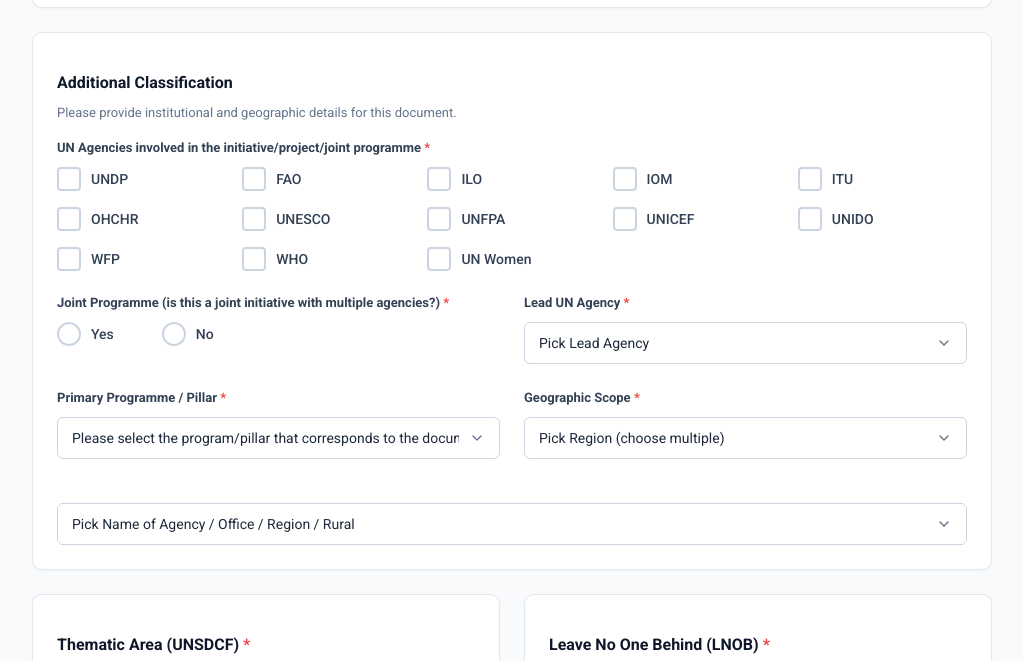
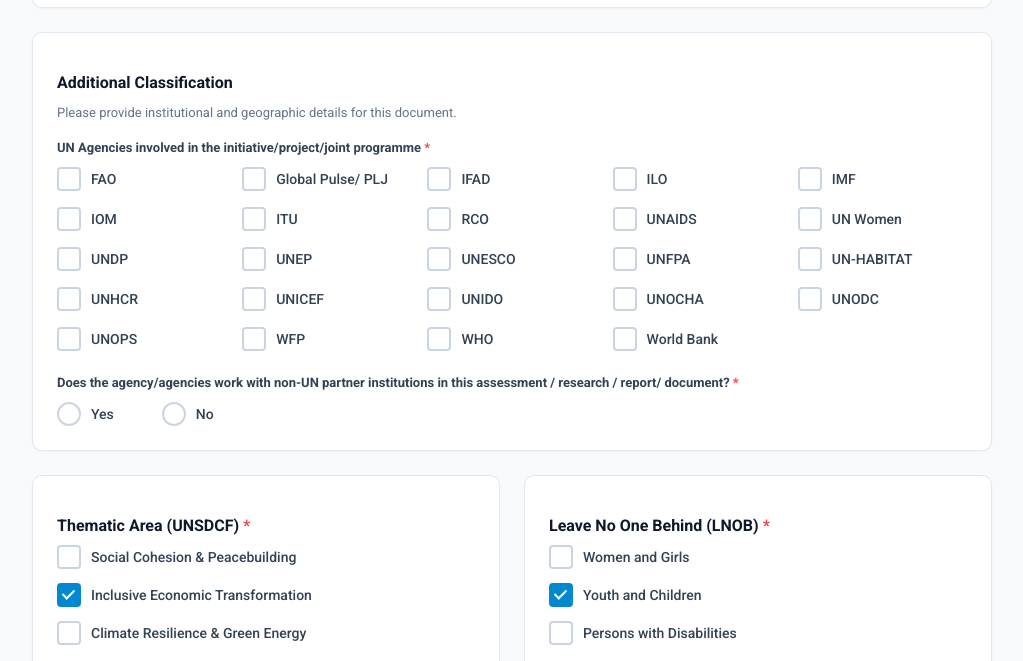
Before and after one commit to tonitegarsahidi/DOMESV2, an Astro site: page /cms/submissions/new/step-3 in a window 1280 px wide. Shown: the part 1425-2086 px from the top of the page, without its empty margins (48-1071 px from the left). Built offline with nearby package versions, Linux system fonts and the light colour scheme; Astro itself is replaced by a stand-in of ours.

Commit message:
fix: add more UN agencies and remove form

```diff
--- a/src/components/cms/CMSNewSubmissionStep3.jsx
+++ b/src/components/cms/CMSNewSubmissionStep3.jsx
@@ -115,9 +115,30 @@
 ];
 
 const AGENCIES = [
-  'UNDP', 'FAO', 'ILO', 'IOM', 'ITU',
-  'OHCHR', 'UNESCO', 'UNFPA', 'UNICEF', 'UNIDO',
-  'WFP', 'WHO', 'UN Women',
+  'FAO',
+  'Global Pulse/ PLJ',
+  'IFAD',
+  'ILO',
+  'IMF',
+  'IOM',
+  'ITU',
+  'RCO',
+  'UNAIDS',
+  'UN Women',
+  'UNDP',
+  'UNEP',
+  'UNESCO',
+  'UNFPA',
+  'UN-HABITAT',
+  'UNHCR',
+  'UNICEF',
+  'UNIDO',
+  'UNOCHA',
+  'UNODC',
+  'UNOPS',
+  'WFP',
+  'WHO',
+  'World Bank',
 ];
 
 const THEMATIC_AREAS = [
@@ -139,11 +160,35 @@
   const [selectedSectors, setSelectedSectors] = useState(['Economic Growth & Trade', 'Governance & Human Rights']);
   const [selectedSDGs, setSelectedSDGs] = useState([2, 5]);
   const [selectedAgencies, setSelectedAgencies] = useState([]);
-  const [isJointProgramme, setIsJointProgramme] = useState('');
-  const [leadAgency, setLeadAgency] = useState('');
-  const [primaryProgramme, setPrimaryProgramme] = useState('');
-  const [geoScope, setGeoScope] = useState('');
-  const [agencyName, setAgencyName] = useState('');
+  const [worksWithNonUNPartners, setWorksWithNonUNPartners] = useState('');
+  const [nonUNPartners, setNonUNPartners] = useState([{ type: '', name: '' }]);
+
+  const nonUNPartnerTypes = [
+    'Government',
+    'Universities',
+    'Billateral Agency',
+    'Consulting Firm',
+    'Think Tank / Research Institute',
+    'International NGO',
+    'Local NGO',
+    'Others'
+  ];
+
+  const addNonUNPartner = () => {
+    setNonUNPartners([...nonUNPartners, { type: '', name: '' }]);
+  };
+
+  const removeNonUNPartner = (index) => {
+    const updated = [...nonUNPartners];
+    updated.splice(index, 1);
+    setNonUNPartners(updated);
+  };
+
+  const updateNonUNPartner = (index, field, value) => {
+    const updated = [...nonUNPartners];
+    updated[index][field] = value;
+    setNonUNPartners(updated);
+  };
   const [selectedThematic, setSelectedThematic] = useState(['Inclusive Economic Transformation']);
   const [selectedLNOB, setSelectedLNOB] = useState(['Youth and Children']);
   const [otherLNOB, setOtherLNOB] = useState('');
@@ -277,69 +322,71 @@
                 </div>
               </div>
 
-              {/* Joint Programme + Lead Agency row */}
-              <div className="wiz-s3-row-2col">
+              {/* Non-UN Partner question (full width) */}
               <div className="wiz-s3-field">
                 <label className="wiz-s3-label">
-                    Joint Programme (is this a joint initiative with multiple agencies?) <span className="wiz-required">*</span>
+                  Does the agency/agencies work with non-UN partner institutions in this assessment / research / report/ document? <span className="wiz-required">*</span>
                 </label>
                 <div className="wiz-s2-radio-row">
                   <label className="wiz-s2-radio-item">
-                      <input type="radio" name="jointProg" value="yes" checked={isJointProgramme === 'yes'} onChange={(e) => setIsJointProgramme(e.target.value)} />
+                    <input type="radio" name="nonUNPartners" value="yes" checked={worksWithNonUNPartners === 'yes'} onChange={(e) => setWorksWithNonUNPartners(e.target.value)} />
                     <span className="wiz-s2-radio-circle" />
                     <span>Yes</span>
                   </label>
                   <label className="wiz-s2-radio-item">
-                      <input type="radio" name="jointProg" value="no" checked={isJointProgramme === 'no'} onChange={(e) => setIsJointProgramme(e.target.value)} />
+                    <input type="radio" name="nonUNPartners" value="no" checked={worksWithNonUNPartners === 'no'} onChange={(e) => setWorksWithNonUNPartners(e.target.value)} />
                     <span className="wiz-s2-radio-circle" />
                     <span>No</span>
                   </label>
                 </div>
               </div>
+
+              {/* Non-UN Partners input fields (only show if user answered Yes) */}
+              {worksWithNonUNPartners === 'yes' && (
                 <div className="wiz-s3-field">
-                  <label className="wiz-s3-label">Lead UN Agency <span className="wiz-required">*</span></label>
-                  <select className="wiz-s3-select" value={leadAgency} onChange={(e) => setLeadAgency(e.target.value)}>
-                    <option value="">Pick Lead Agency</option>
-                    {AGENCIES.map((a) => <option key={a} value={a}>{a}</option>)}
+                  <label className="wiz-s3-label">Choose Non UN Partner Institution</label>
+                  {nonUNPartners.map((partner, index) => (
+                    <div key={index} className="wiz-s3-row-2col" style={{ marginBottom: '12px', alignItems: 'flex-end' }}>
+                      <div className="wiz-s3-field" style={{ marginBottom: '0' }}>
+                        <select
+                          className="wiz-s3-select"
+                          value={partner.type}
+                          onChange={(e) => updateNonUNPartner(index, 'type', e.target.value)}
+                        >
+                          <option value="">Select Type</option>
+                          {nonUNPartnerTypes.map((type) => <option key={type} value={type}>{type}</option>)}
                         </select>
                       </div>
-              </div>
-
-              {/* Primary Programme + Geographic Scope row */}
-              <div className="wiz-s3-row-2col">
-                <div className="wiz-s3-field">
-                  <label className="wiz-s3-label">Primary Programme / Pillar <span className="wiz-required">*</span></label>
-                  <select className="wiz-s3-select" value={primaryProgramme} onChange={(e) => setPrimaryProgramme(e.target.value)}>
-                    <option value="">Please select the program/pillar that corresponds to the document</option>
-                    <option value="governance">Governance & Rule of Law</option>
-                    <option value="resilience">Resilience & Climate</option>
-                    <option value="inclusive">Inclusive Growth</option>
-                    <option value="human_capital">Human Capital Development</option>
-                  </select>
-                </div>
-                <div className="wiz-s3-field">
-                  <label className="wiz-s3-label">Geographic Scope <span className="wiz-required">*</span></label>
-                  <select className="wiz-s3-select" value={geoScope} onChange={(e) => setGeoScope(e.target.value)}>
-                    <option value="">Pick Region (choose multiple)</option>
-                    <option value="national">National</option>
-                    <option value="java">Java</option>
-                    <option value="sumatra">Sumatra</option>
-                    <option value="kalimantan">Kalimantan</option>
-                    <option value="sulawesi">Sulawesi</option>
-                    <option value="papua">Papua</option>
-                  </select>
+                      <div className="wiz-s3-field" style={{ marginBottom: '0', display: 'flex', gap: '8px' }}>
+                        <input
+                          type="text"
+                          className="wiz-s3-select"
+                          style={{ flex: '1' }}
+                          placeholder="Partner name"
+                          value={partner.name}
+                          onChange={(e) => updateNonUNPartner(index, 'name', e.target.value)}
+                        />
+                        {nonUNPartners.length > 1 && (
+                          <button
+                            type="button"
+                            onClick={() => removeNonUNPartner(index)}
+                            style={{ padding: '8px 12px', backgroundColor: '#ef4444', color: 'white', border: 'none', borderRadius: '4px', cursor: 'pointer' }}
+                          >
+                            Remove
+                          </button>
+                        )}
                       </div>
                     </div>
-
-              {/* Agency Name */}
-              <div className="wiz-s3-field">
-                <select className="wiz-s3-select" value={agencyName} onChange={(e) => setAgencyName(e.target.value)}>
-                  <option value="">Pick Name of Agency / Office / Region / Rural</option>
-                  <option value="jakarta">UN Jakarta Office</option>
-                  <option value="field">Field Office</option>
-                  <option value="regional">Regional Office</option>
-                </select>
+                  ))}
+                  <button
+                    type="button"
+                    onClick={addNonUNPartner}
+                    style={{ padding: '8px 16px', backgroundColor: '#3b82f6', color: 'white', border: 'none', borderRadius: '4px', cursor: 'pointer', marginTop: '8px' }}
+                  >
+                    + Add Another Partner
+                  </button>
                 </div>
+              )}
             </div>
 
             {/* ── THEMATIC + LNOB row ── */}
```
Lines whose indentation alone changed are shown as unchanged.
